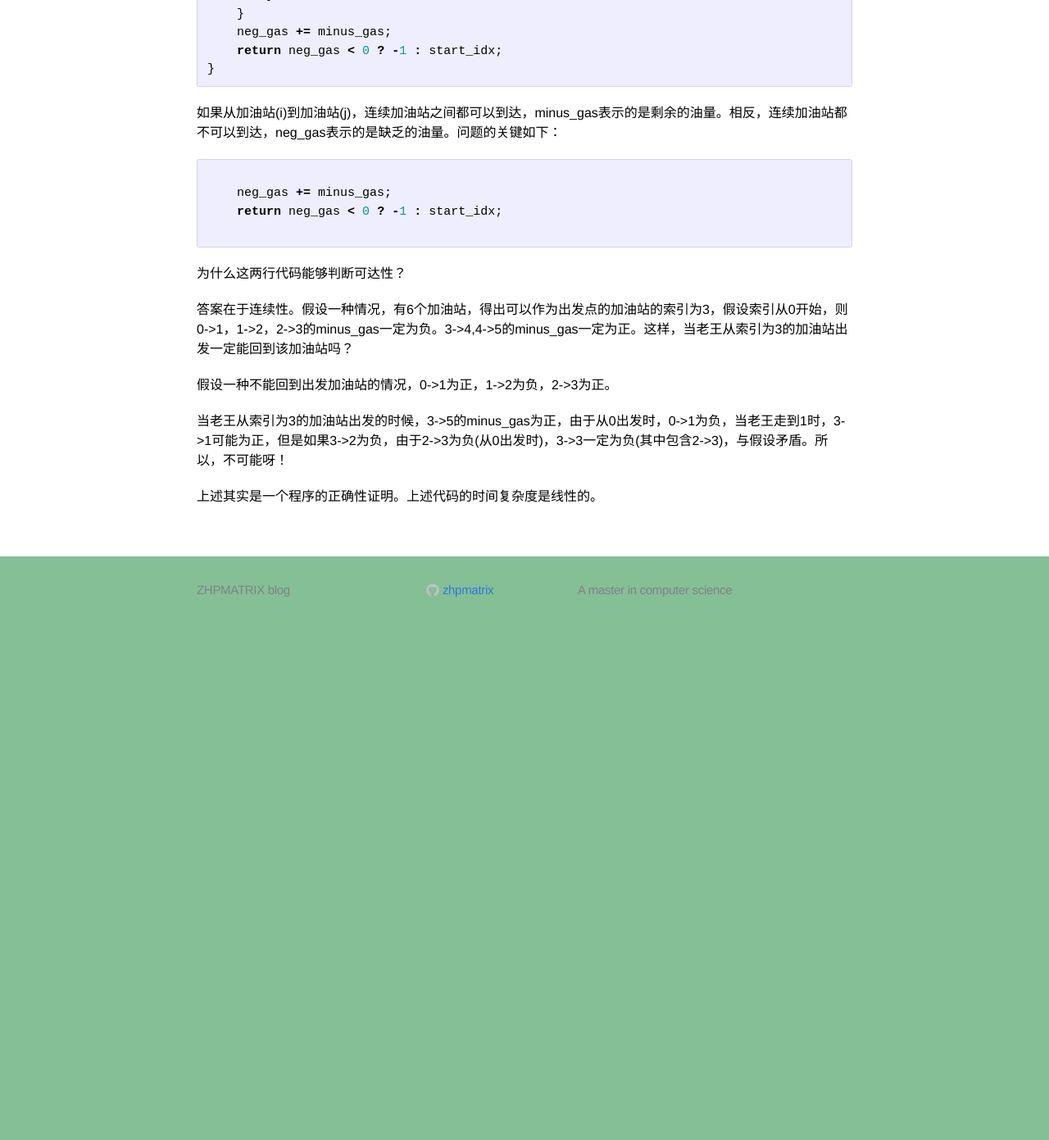
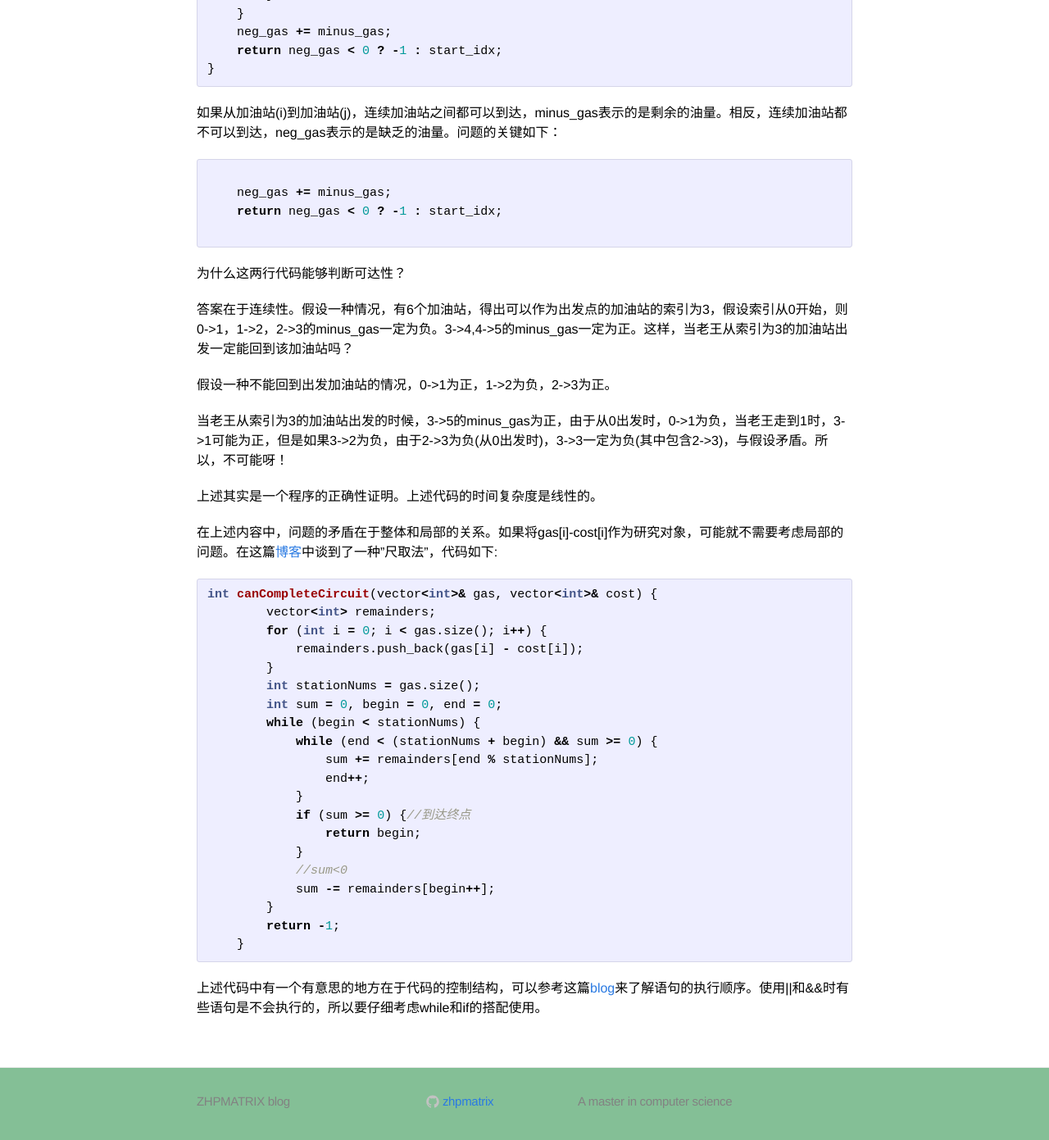
Before and after one commit to zhpmatrix/zhpmatrix.github.io, a Jekyll site: the page built from _posts/2017-11-10-gas-station.md, in a window 1280 px wide and 1400 px high, scrolled down 1361 px. Shown: the top 1391 px of the window at 82% size. Built offline with Jekyll 4.4.1, drawn with Linux system fonts in a browser that asks for light colours; comment, search, counter and statistics services are not loaded; before the commit the page ends 2137 px from its top, so only the background shows below that.

Commit message:
add ref to gas station

````diff
--- a/_posts/2017-11-10-gas-station.md
+++ b/_posts/2017-11-10-gas-station.md
@@ -77,3 +77,29 @@ int canCompleteCircuit(vector<int>& gas, vector<int>& cost){
 当老王从索引为3的加油站出发的时候，3->5的minus\_gas为正，由于从0出发时，0->1为负，当老王走到1时，3->1可能为正，但是如果3->2为负，由于2->3为负(从0出发时)，3->3一定为负(其中包含2->3)，与假设矛盾。所以，不可能呀！
 
 上述其实是一个程序的正确性证明。上述代码的时间复杂度是线性的。
+
+在上述内容中，问题的矛盾在于整体和局部的关系。如果将gas[i]-cost[i]作为研究对象，可能就不需要考虑局部的问题。在这篇[博客](http://www.jianshu.com/p/64abe526fe91)中谈到了一种"尺取法"，代码如下:
+
+```c++
+int canCompleteCircuit(vector<int>& gas, vector<int>& cost) {
+        vector<int> remainders;
+        for (int i = 0; i < gas.size(); i++) {
+            remainders.push_back(gas[i] - cost[i]);
+        }
+        int stationNums = gas.size();
+        int sum = 0, begin = 0, end = 0;
+        while (begin < stationNums) {
+            while (end < (stationNums + begin) && sum >= 0) {
+                sum += remainders[end % stationNums];
+                end++;
+            }
+            if (sum >= 0) {//到达终点
+                return begin;
+            }
+            //sum<0
+            sum -= remainders[begin++];
+        }
+        return -1;
+    }
+```
+上述代码中有一个有意思的地方在于代码的控制结构，可以参考这篇[blog](http://blog.csdn.net/coofucoo/article/details/489029)来了解语句的执行顺序。使用||和&&时有些语句是不会执行的，所以要仔细考虑while和if的搭配使用。
````
